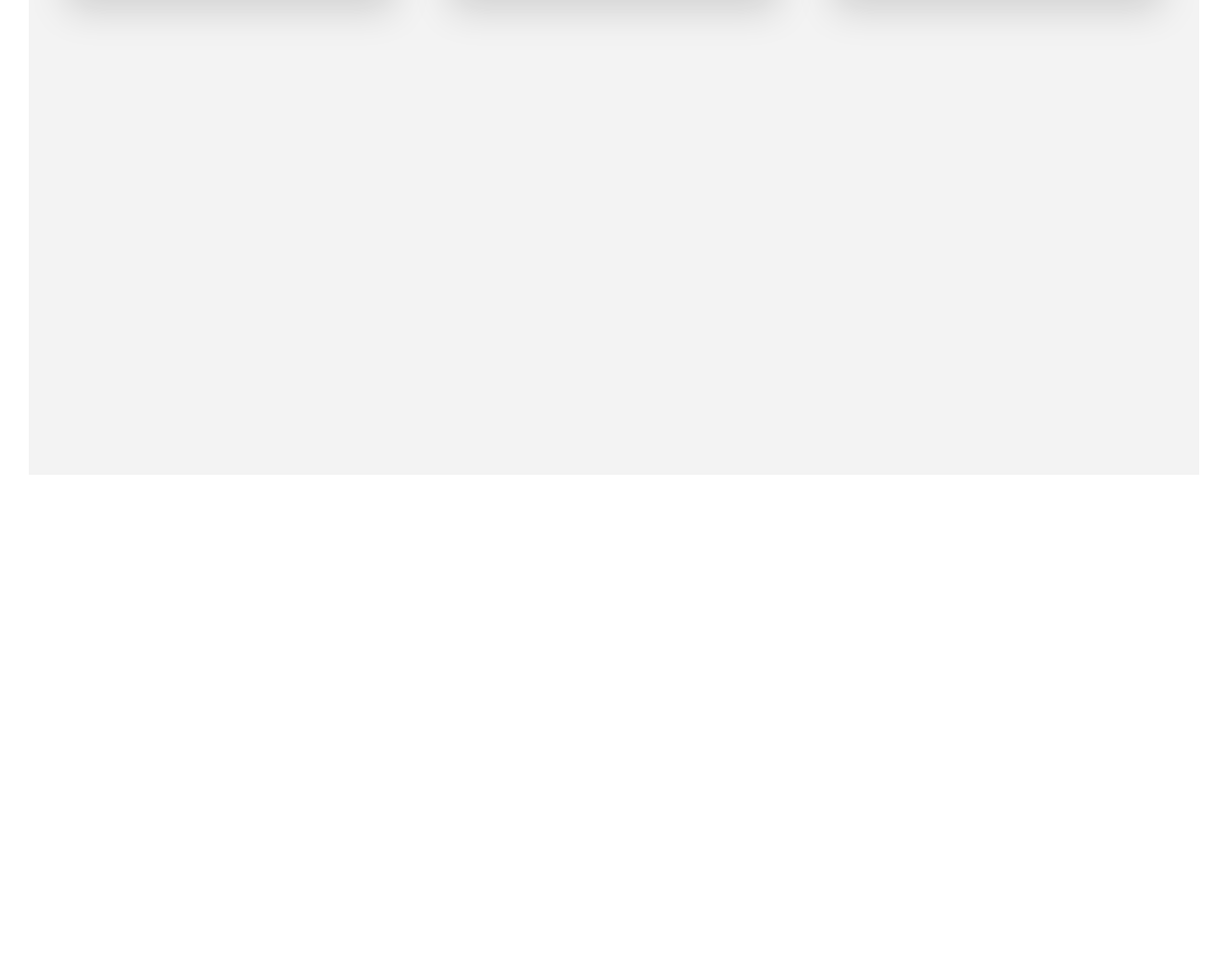
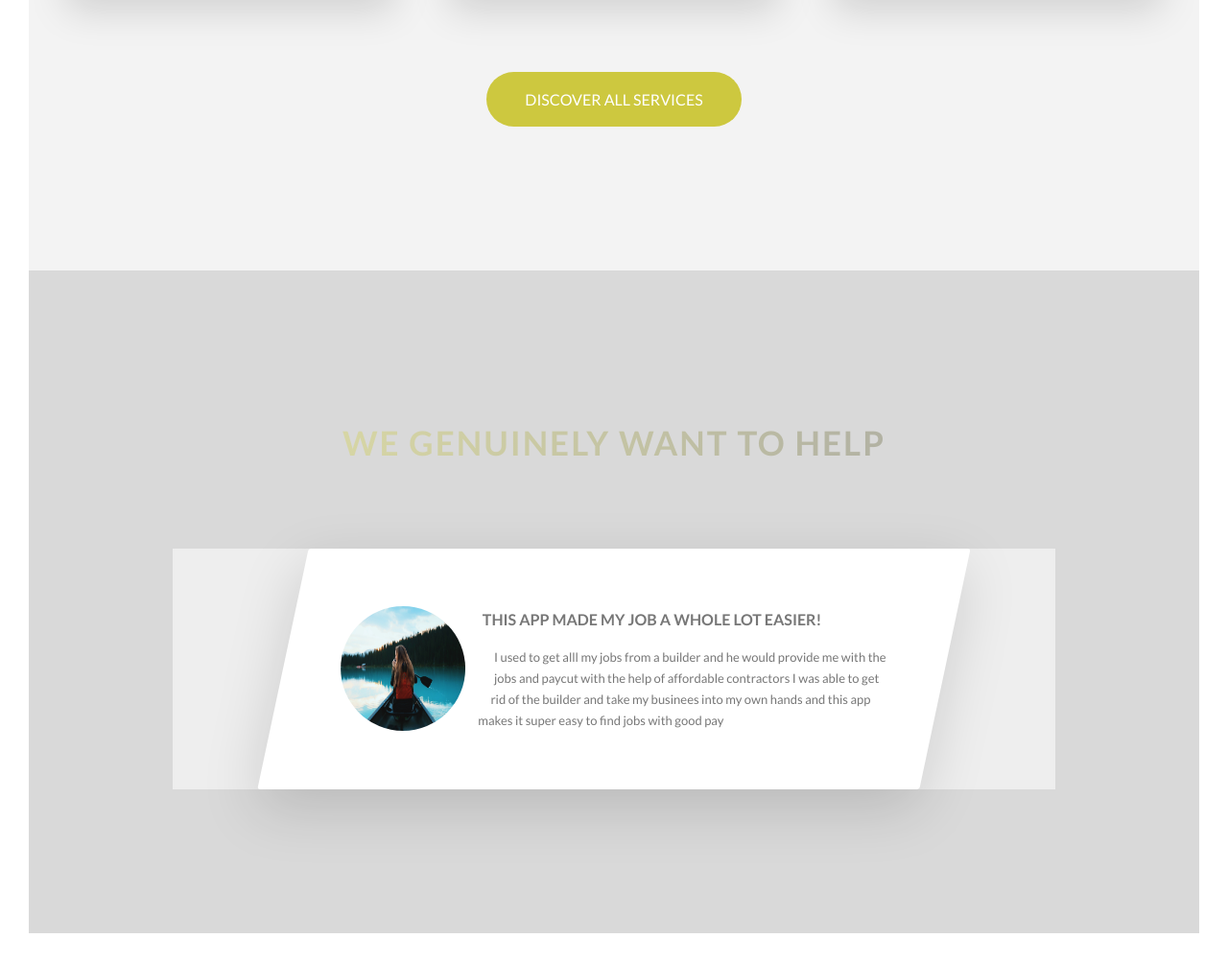
Before and after one commit to ENRIQUE0957/Affordable-Contractors, a website: page index.html in a window 1280 px wide. Shown: the part 3315-4318 px from the top of the page at 96% size. Before the commit the page ends 3840 px from the top, so only its background shows below. Drawn offline with Linux system fonts and the light colour scheme.

Commit message:
changes
changes

```diff
--- a/css/style.css
+++ b/css/style.css
@@ -400,7 +400,7 @@ body {
 /*SAection TOURS SECTION TOURS */
 .section-tours {
   background-color: rgba(192, 192, 192, 0.2);
-  padding: 20rem 0 50rem 0;
+  padding: 20rem 0 15rem 0;
   margin-top: -10rem;
 }
 .card {
@@ -562,3 +562,47 @@ body {
   font-size: 6rem;
   font-weight: 100;
 }
+.btn--green {
+  background-color: rgb(205, 200, 63);
+  color: white;
+  text-transform: uppercase;
+  text-decoration: none;
+  padding: 1.5rem 3rem;
+  border-radius: 10rem;
+  font-size: 1.6rem;
+  animation-name: moveInBottom;
+  animation-duration: 1s;
+}
+
+/*SECTION-STORIES SECTION STORIES SECTION STORIES SECTION STORIES*/
+.section-stories {
+  padding: 15rem 15rem;
+  background-color: rgba(0, 0, 0, 0.15);
+}
+.story {
+  width: 75%;
+  margin: 0 auto;
+  box-shadow: 0 2rem 6rem rgba(0, 0, 0, 0.145);
+  background-color: white;
+  border-radius: 3px;
+  padding: 6rem;
+  padding-left: 9rem;
+  font-size: 1.3rem;
+  transform: skewX(-12deg);
+}
+.story_shape {
+  width: 13rem;
+  height: 13rem;
+  float: left;
+  -webkit-shape-outside: circle(50% at 50% 50%);
+  shape-outside: circle(50% at 50% 50%);
+  clip-path: circle(50% at 50% 50%);
+  transform: translateX(-3rem) skewX(12deg);
+}
+.story_text {
+  transform: skewX(12deg);
+}
+.story_img {
+  width: 100%;
+  height: 100%;
+}
--- a/index.html
+++ b/index.html
@@ -204,6 +204,8 @@
 
 
 
+
+
             <div class="col-1-of-3">
 
               <div class="card">
@@ -238,9 +240,41 @@
             </div>
             </div>
           </div>
+          <div class="u-center-text u-margin-bottom-big">
+            <a href="#" class="btn btn--green">
+              Discover all services
+            </a>
+          </div>
 
 
       </section>
+
+
+      <div class="section-stories">
+        <div class="u-center-text u-margin-bottom-8">
+          <h2 class="heading-secondary">
+            We Genuinely want to help
+          </h2>
+        </div>
+
+        <div class="row">
+          <div class="story">
+            <figure class="story_shape">
+                <img src = "img/nat-8.jpg"alt  = "Person on a Tour" class = "story_img">
+            </figure>
+            <div class="story_text">
+                <h3 class="heading-tertiary u-margin-bottom-2">
+                  This app made my job a whole lot easier!
+                </h3>
+                <p class="">
+                  I used to get alll my jobs from a builder and he would provide me with the jobs and paycut with the
+                  help of affordable contractors I was able to get rid of the builder and take my businees into my own hands and this app makes it
+                  super easy to find jobs with good pay
+                </p>
+            </div>
+          </div>
+        </div>
+      </div>
     </main>
     <!--<section class="grid-test">
       <div class="row">
```
